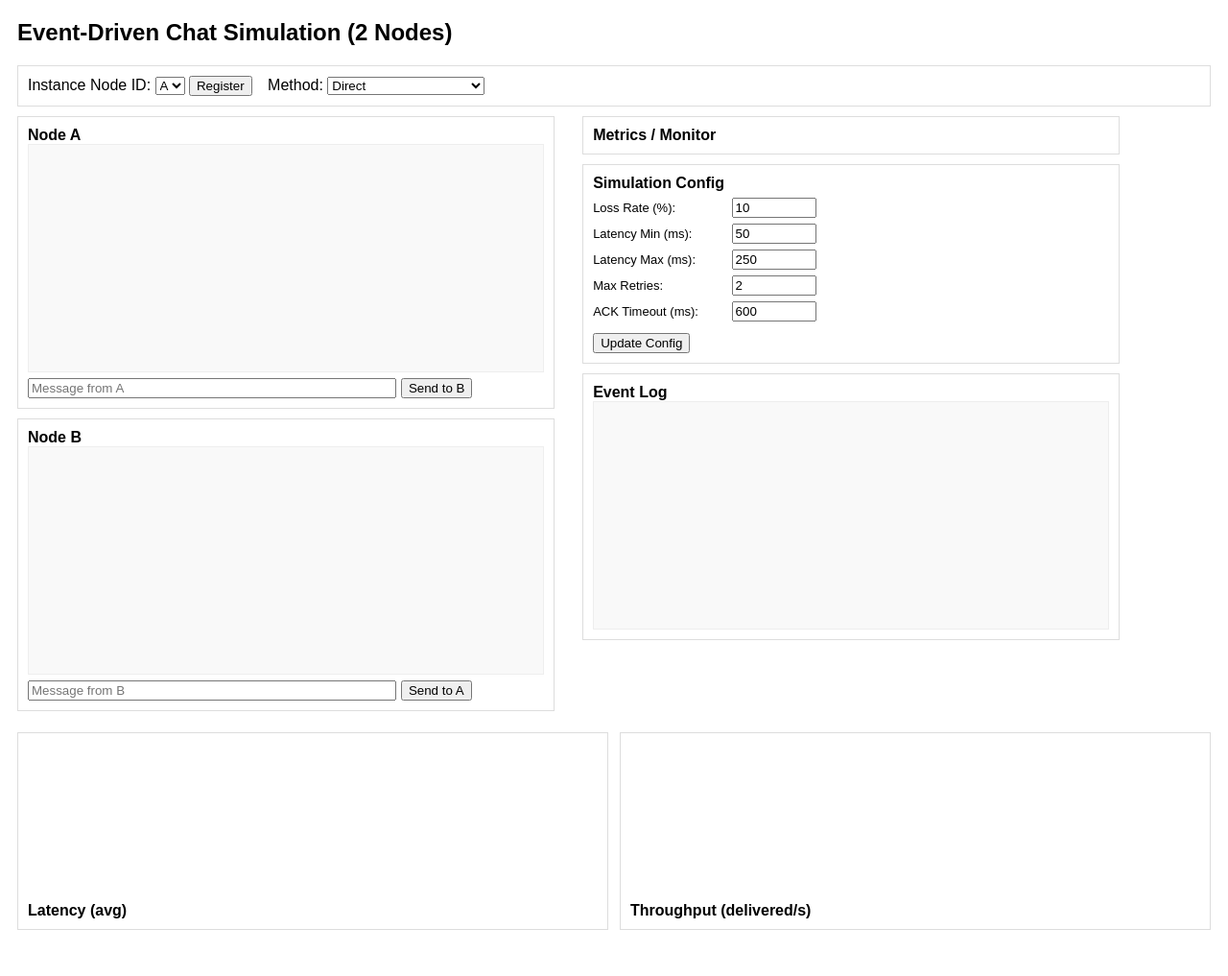
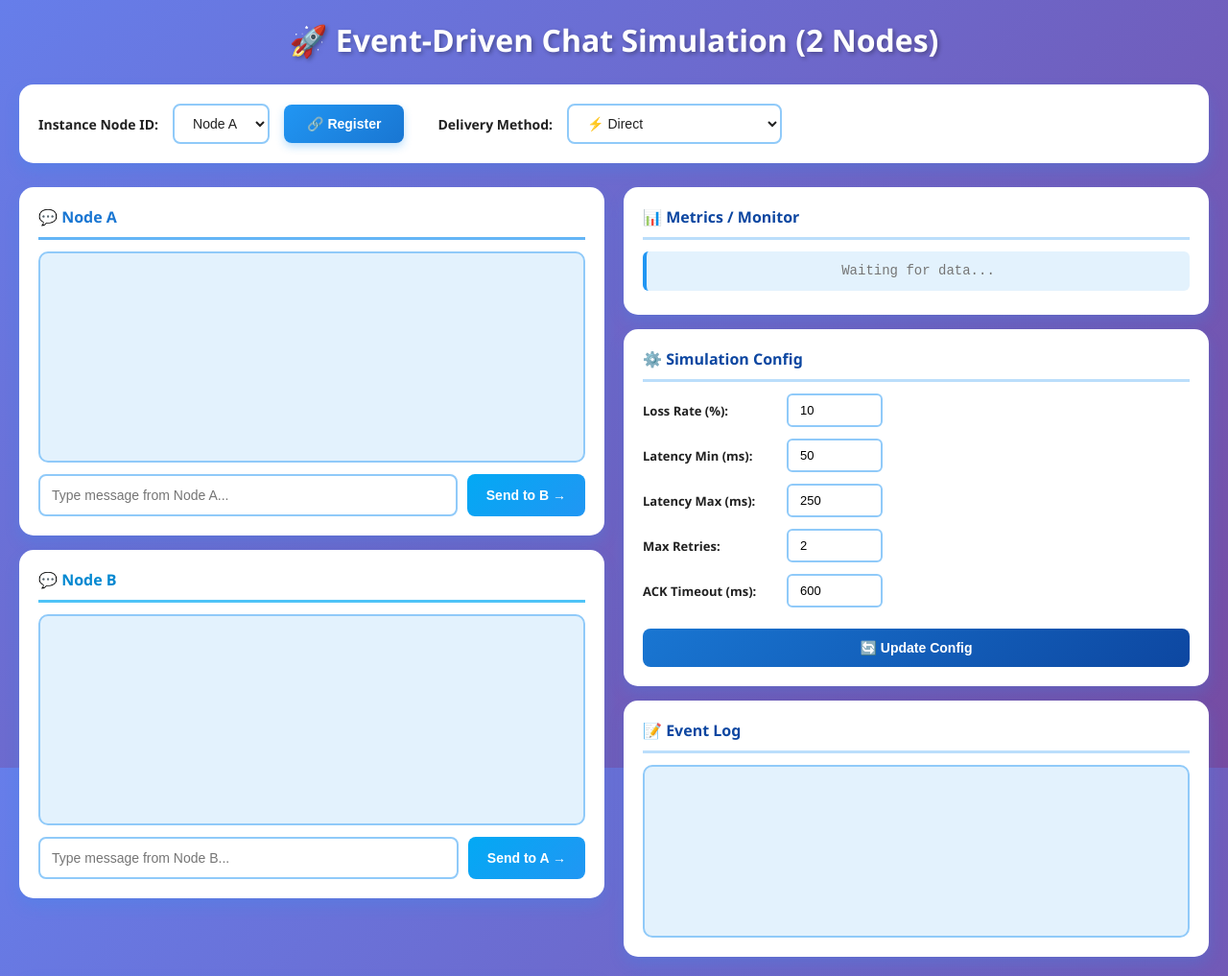
Before and after one commit to Riskyduha/Final-Project---Distributed-System, a Flask app: page / in a window 1280 px wide. Shown: the top 1017 px of the page at 96% size. Before the commit the page ends 969 px from the top, so only its background shows below. Run offline with Flask 2, Linux system fonts and the light colour scheme; a map, chart or similar area stays blank; some libraries are stand-ins or nearby versions.

Commit message:
CSS Update

```diff
--- /dev/null
+++ b/static/css/style.css
@@ -0,0 +1,435 @@
+/* Modern Blue Theme CSS */
+:root {
+  --primary-blue: #2196F3;
+  --dark-blue: #1976D2;
+  --light-blue: #BBDEFB;
+  --accent-blue: #03A9F4;
+  --navy-blue: #0D47A1;
+  --bg-light: #E3F2FD;
+  --bg-white: #FFFFFF;
+  --text-dark: #212121;
+  --text-light: #757575;
+  --shadow: rgba(33, 150, 243, 0.2);
+  --border: #90CAF9;
+}
+
+* {
+  margin: 0;
+  padding: 0;
+  box-sizing: border-box;
+}
+
+body {
+  font-family: 'Segoe UI', Tahoma, Geneva, Verdana, sans-serif;
+  background: linear-gradient(135deg, #667eea 0%, #764ba2 100%);
+  background-attachment: fixed;
+  color: var(--text-dark);
+  padding: 20px;
+  min-height: 100vh;
+}
+
+/* Header */
+h2 {
+  text-align: center;
+  color: white;
+  font-size: 2em;
+  margin-bottom: 25px;
+  text-shadow: 2px 2px 4px rgba(0, 0, 0, 0.3);
+  font-weight: 600;
+}
+
+/* Container Layout */
+.container {
+  max-width: 1600px;
+  margin: 0 auto;
+}
+
+/* Control Panel */
+.control-panel {
+  background: white;
+  border-radius: 15px;
+  padding: 20px;
+  margin-bottom: 25px;
+  box-shadow: 0 8px 16px var(--shadow);
+  display: flex;
+  align-items: center;
+  flex-wrap: wrap;
+  gap: 15px;
+}
+
+.control-panel label {
+  color: var(--text-dark);
+  font-weight: 600;
+  font-size: 14px;
+}
+
+.control-panel select,
+.control-panel input[type="number"] {
+  padding: 10px 15px;
+  border: 2px solid var(--border);
+  border-radius: 8px;
+  font-size: 14px;
+  transition: all 0.3s ease;
+  background: white;
+  color: var(--text-dark);
+}
+
+.control-panel select:focus,
+.control-panel input[type="number"]:focus {
+  outline: none;
+  border-color: var(--primary-blue);
+  box-shadow: 0 0 0 3px rgba(33, 150, 243, 0.1);
+}
+
+.control-panel button {
+  background: linear-gradient(135deg, var(--primary-blue), var(--dark-blue));
+  color: white;
+  border: none;
+  padding: 12px 24px;
+  border-radius: 8px;
+  font-size: 14px;
+  font-weight: 600;
+  cursor: pointer;
+  transition: all 0.3s ease;
+  box-shadow: 0 4px 8px rgba(33, 150, 243, 0.3);
+}
+
+.control-panel button:hover {
+  transform: translateY(-2px);
+  box-shadow: 0 6px 12px rgba(33, 150, 243, 0.4);
+}
+
+.control-panel button:active {
+  transform: translateY(0);
+}
+
+/* Main Layout */
+.main-layout {
+  display: grid;
+  grid-template-columns: 1fr 1fr;
+  gap: 20px;
+  margin-bottom: 20px;
+}
+
+/* Panel Styling */
+.panel {
+  display: flex;
+  flex-direction: column;
+  gap: 15px;
+}
+
+/* Card Styling */
+.card {
+  background: white;
+  border-radius: 15px;
+  padding: 20px;
+  box-shadow: 0 8px 16px var(--shadow);
+  transition: all 0.3s ease;
+}
+
+.card:hover {
+  transform: translateY(-3px);
+  box-shadow: 0 12px 24px var(--shadow);
+}
+
+.card strong {
+  display: block;
+  color: var(--navy-blue);
+  font-size: 16px;
+  margin-bottom: 12px;
+  padding-bottom: 10px;
+  border-bottom: 3px solid var(--light-blue);
+}
+
+/* Node Specific Colors */
+.node-a strong {
+  color: #1976D2;
+  border-bottom-color: #64B5F6;
+}
+
+.node-b strong {
+  color: #0288D1;
+  border-bottom-color: #4FC3F7;
+}
+
+/* Log Areas */
+.log {
+  height: 220px;
+  overflow-y: auto;
+  background: var(--bg-light);
+  padding: 12px;
+  border-radius: 10px;
+  border: 2px solid var(--border);
+  font-family: 'Courier New', monospace;
+  font-size: 13px;
+  line-height: 1.6;
+}
+
+.log::-webkit-scrollbar {
+  width: 8px;
+}
+
+.log::-webkit-scrollbar-track {
+  background: #E3F2FD;
+  border-radius: 10px;
+}
+
+.log::-webkit-scrollbar-thumb {
+  background: var(--primary-blue);
+  border-radius: 10px;
+}
+
+.log::-webkit-scrollbar-thumb:hover {
+  background: var(--dark-blue);
+}
+
+.log div {
+  padding: 5px;
+  margin-bottom: 3px;
+  background: white;
+  border-radius: 5px;
+  border-left: 3px solid var(--primary-blue);
+}
+
+/* Input Section */
+.input-section {
+  display: flex;
+  gap: 10px;
+  margin-top: 12px;
+}
+
+.input-section input {
+  flex: 1;
+  padding: 12px;
+  border: 2px solid var(--border);
+  border-radius: 8px;
+  font-size: 14px;
+  transition: all 0.3s ease;
+}
+
+.input-section input:focus {
+  outline: none;
+  border-color: var(--primary-blue);
+  box-shadow: 0 0 0 3px rgba(33, 150, 243, 0.1);
+}
+
+.input-section button {
+  background: linear-gradient(135deg, var(--accent-blue), var(--primary-blue));
+  color: white;
+  border: none;
+  padding: 12px 20px;
+  border-radius: 8px;
+  font-size: 14px;
+  font-weight: 600;
+  cursor: pointer;
+  transition: all 0.3s ease;
+  white-space: nowrap;
+}
+
+.input-section button:hover {
+  transform: scale(1.05);
+  box-shadow: 0 4px 12px rgba(3, 169, 244, 0.4);
+}
+
+/* Metrics Styling */
+.metrics {
+  font-size: 14px;
+  line-height: 1.8;
+}
+
+.metrics div {
+  padding: 8px;
+  margin-bottom: 5px;
+  background: var(--bg-light);
+  border-radius: 6px;
+  border-left: 4px solid var(--primary-blue);
+  font-family: 'Courier New', monospace;
+}
+
+/* Config Section */
+.config-row {
+  display: flex;
+  align-items: center;
+  margin-bottom: 12px;
+}
+
+.config-row label {
+  flex: 0 0 150px;
+  font-size: 13px;
+  font-weight: 600;
+  color: var(--text-dark);
+}
+
+.config-row input {
+  width: 100px;
+  padding: 8px 12px;
+  border: 2px solid var(--border);
+  border-radius: 6px;
+  font-size: 13px;
+  transition: all 0.3s ease;
+}
+
+.config-row input:focus {
+  outline: none;
+  border-color: var(--primary-blue);
+  box-shadow: 0 0 0 3px rgba(33, 150, 243, 0.1);
+}
+
+#updateConfigBtn {
+  margin-top: 10px;
+  width: 100%;
+  background: linear-gradient(135deg, var(--dark-blue), var(--navy-blue));
+  color: white;
+  border: none;
+  padding: 12px;
+  border-radius: 8px;
+  font-size: 14px;
+  font-weight: 600;
+  cursor: pointer;
+  transition: all 0.3s ease;
+}
+
+#updateConfigBtn:hover {
+  transform: translateY(-2px);
+  box-shadow: 0 6px 12px rgba(25, 118, 210, 0.4);
+}
+
+/* Charts Section */
+.charts-container {
+  display: grid;
+  grid-template-columns: 1fr 1fr;
+  gap: 20px;
+  margin-top: 20px;
+}
+
+.chart-card {
+  background: white;
+  border-radius: 15px;
+  padding: 20px;
+  box-shadow: 0 8px 16px var(--shadow);
+}
+
+.chart-card strong {
+  display: block;
+  color: var(--navy-blue);
+  font-size: 16px;
+  margin-bottom: 15px;
+  text-align: center;
+}
+
+canvas {
+  max-width: 100%;
+  height: 200px !important;
+}
+
+/* Event Log Specific */
+#eventLog {
+  height: 180px;
+}
+
+/* Responsive Design */
+@media (max-width: 1200px) {
+  .main-layout {
+    grid-template-columns: 1fr;
+  }
+
+  .charts-container {
+    grid-template-columns: 1fr;
+  }
+}
+
+@media (max-width: 768px) {
+  body {
+    padding: 10px;
+  }
+
+  h2 {
+    font-size: 1.5em;
+  }
+
+  .control-panel {
+    flex-direction: column;
+    align-items: stretch;
+  }
+
+  .control-panel button {
+    width: 100%;
+  }
+
+  .card {
+    padding: 15px;
+  }
+
+  .config-row {
+    flex-direction: column;
+    align-items: flex-start;
+    gap: 5px;
+  }
+
+  .config-row label {
+    flex: none;
+  }
+
+  .config-row input {
+    width: 100%;
+  }
+}
+
+/* Animations */
+@keyframes fadeIn {
+  from {
+    opacity: 0;
+    transform: translateY(10px);
+  }
+  to {
+    opacity: 1;
+    transform: translateY(0);
+  }
+}
+
+.card {
+  animation: fadeIn 0.5s ease;
+}
+
+/* Status Indicators */
+.status-connected {
+  display: inline-block;
+  width: 10px;
+  height: 10px;
+  background: #4CAF50;
+  border-radius: 50%;
+  margin-right: 8px;
+  animation: pulse 2s infinite;
+}
+
+@keyframes pulse {
+  0%, 100% {
+    opacity: 1;
+  }
+  50% {
+    opacity: 0.5;
+  }
+}
+
+/* Loading State */
+.loading {
+  text-align: center;
+  padding: 20px;
+  color: var(--text-light);
+}
+
+/* Success/Error Messages */
+.message-success {
+  background: #C8E6C9 !important;
+  border-left-color: #4CAF50 !important;
+}
+
+.message-error {
+  background: #FFCDD2 !important;
+  border-left-color: #F44336 !important;
+}
+
+.message-info {
+  background: var(--bg-light) !important;
+  border-left-color: var(--primary-blue) !important;
+}
--- a/static/js/app.js
+++ b/static/js/app.js
@@ -101,11 +101,60 @@ function initCharts(){
     data: {
       labels: timeLabels,
       datasets: [
-        {label: 'Direct', data: latencyData.Direct, borderColor: 'rgb(75, 192, 192)', tension: 0.1},
-        {label: 'PubSub', data: latencyData.PubSub, borderColor: 'rgb(255, 99, 132)', tension: 0.1}
+        {
+          label: 'Direct',
+          data: latencyData.Direct,
+          borderColor: '#2196F3',
+          backgroundColor: 'rgba(33, 150, 243, 0.1)',
+          borderWidth: 3,
+          tension: 0.4,
+          fill: true
+        },
+        {
+          label: 'PubSub',
+          data: latencyData.PubSub,
+          borderColor: '#03A9F4',
+          backgroundColor: 'rgba(3, 169, 244, 0.1)',
+          borderWidth: 3,
+          tension: 0.4,
+          fill: true
+        }
       ]
     },
-    options: {responsive: true, maintainAspectRatio: false, scales: {y: {beginAtZero: true}}}
+    options: {
+      responsive: true,
+      maintainAspectRatio: false,
+      plugins: {
+        legend: {
+          labels: {
+            color: '#212121',
+            font: {
+              size: 13,
+              weight: 600
+            }
+          }
+        }
+      },
+      scales: {
+        y: {
+          beginAtZero: true,
+          grid: {
+            color: '#E3F2FD'
+          },
+          ticks: {
+            color: '#757575'
+          }
+        },
+        x: {
+          grid: {
+            color: '#E3F2FD'
+          },
+          ticks: {
+            color: '#757575'
+          }
+        }
+      }
+    }
   });
   const throughputCtx = document.getElementById('throughputChart').getContext('2d');
   throughputChart = new Chart(throughputCtx, {
@@ -113,11 +162,60 @@ function initCharts(){
     data: {
       labels: timeLabels,
       datasets: [
-        {label: 'Direct', data: throughputData.Direct, borderColor: 'rgb(75, 192, 192)', tension: 0.1},
-        {label: 'PubSub', data: throughputData.PubSub, borderColor: 'rgb(255, 99, 132)', tension: 0.1}
+        {
+          label: 'Direct',
+          data: throughputData.Direct,
+          borderColor: '#1976D2',
+          backgroundColor: 'rgba(25, 118, 210, 0.1)',
+          borderWidth: 3,
+          tension: 0.4,
+          fill: true
+        },
+        {
+          label: 'PubSub',
+          data: throughputData.PubSub,
+          borderColor: '#0288D1',
+          backgroundColor: 'rgba(2, 136, 209, 0.1)',
+          borderWidth: 3,
+          tension: 0.4,
+          fill: true
+        }
       ]
     },
-    options: {responsive: true, maintainAspectRatio: false, scales: {y: {beginAtZero: true}}}
+    options: {
+      responsive: true,
+      maintainAspectRatio: false,
+      plugins: {
+        legend: {
+          labels: {
+            color: '#212121',
+            font: {
+              size: 13,
+              weight: 600
+            }
+          }
+        }
+      },
+      scales: {
+        y: {
+          beginAtZero: true,
+          grid: {
+            color: '#E3F2FD'
+          },
+          ticks: {
+            color: '#757575'
+          }
+        },
+        x: {
+          grid: {
+            color: '#E3F2FD'
+          },
+          ticks: {
+            color: '#757575'
+          }
+        }
+      }
+    }
   });
 }
 
--- a/templates/index.html
+++ b/templates/index.html
@@ -2,58 +2,70 @@
 <html>
 <head>
   <meta charset="utf-8">
+  <meta name="viewport" content="width=device-width, initial-scale=1.0">
   <title>Event-Driven Chat Simulation</title>
-  <style>
-    body{font-family: Arial, sans-serif;margin:18px}
-    .panel{display:inline-block;vertical-align:top;width:45%;margin-right:2%;}
-    .card{border:1px solid #ddd;padding:10px;margin-bottom:10px}
-    .log{height:220px;overflow:auto;background:#f9f9f9;padding:8px;border:1px solid #eee}
-    .metrics{font-size:14px}
-    .config-row{margin:6px 0}
-    .config-row label{display:inline-block;width:140px;font-size:13px}
-    .config-row input{width:80px}
-    canvas{max-width:100%;height:180px}
-  </style>
+  <link rel="stylesheet" href="/static/css/style.css">
   <script src="https://cdn.socket.io/4.7.2/socket.io.min.js" integrity="" crossorigin="anonymous"></script>
   <script src="https://cdn.jsdelivr.net/npm/chart.js@4.4.0/dist/chart.umd.min.js"></script>
 </head>
 <body>
-  <h2>Event-Driven Chat Simulation (2 Nodes)</h2>
-  <div class="card">
-    <label>Instance Node ID: </label>
+  <div class="container">
+    <h2>🚀 Event-Driven Chat Simulation (2 Nodes)</h2>
+
+    <!-- Control Panel -->
+    <div class="control-panel">
+      <label>Instance Node ID:</label>
       <select id="nodeSelect">
-      <option value="A">A</option>
-      <option value="B">B</option>
+        <option value="A">Node A</option>
+        <option value="B">Node B</option>
       </select>
-    <button id="registerBtn">Register</button>
-    <label style="margin-left:12px">Method: </label>
+      <button id="registerBtn">🔗 Register</button>
+
+      <label style="margin-left: 20px">Delivery Method:</label>
       <select id="methodSelect">
-      <option value="Direct">Direct</option>
-      <option value="PubSub">PubSub (ACK+Resend)</option>
+        <option value="Direct">⚡ Direct</option>
+        <option value="PubSub">📡 PubSub (ACK+Resend)</option>
       </select>
     </div>
 
+    <!-- Main Layout -->
+    <div class="main-layout">
+      <!-- Left Panel - Chat Nodes -->
       <div class="panel">
-    <div class="card"><strong>Node A</strong>
+        <!-- Node A -->
+        <div class="card node-a">
+          <strong>💬 Node A</strong>
           <div id="panelA" class="log"></div>
-      <div style="margin-top:6px">
-        <input id="msgA" placeholder="Message from A" style="width:70%"/>
-        <button onclick="sendFrom('A')">Send to B</button>
+          <div class="input-section">
+            <input id="msgA" placeholder="Type message from Node A..." />
+            <button onclick="sendFrom('A')">Send to B →</button>
           </div>
         </div>
-    <div class="card"><strong>Node B</strong>
+
+        <!-- Node B -->
+        <div class="card node-b">
+          <strong>💬 Node B</strong>
           <div id="panelB" class="log"></div>
-      <div style="margin-top:6px">
-        <input id="msgB" placeholder="Message from B" style="width:70%"/>
-        <button onclick="sendFrom('B')">Send to A</button>
+          <div class="input-section">
+            <input id="msgB" placeholder="Type message from Node B..." />
+            <button onclick="sendFrom('B')">Send to A →</button>
           </div>
         </div>
       </div>
+
+      <!-- Right Panel - Monitoring & Config -->
       <div class="panel">
-    <div class="card"><strong>Metrics / Monitor</strong>
-      <div id="metrics" class="metrics"></div>
+        <!-- Metrics -->
+        <div class="card">
+          <strong>📊 Metrics / Monitor</strong>
+          <div id="metrics" class="metrics">
+            <div class="loading">Waiting for data...</div>
           </div>
-    <div class="card"><strong>Simulation Config</strong>
+        </div>
+
+        <!-- Configuration -->
+        <div class="card">
+          <strong>⚙️ Simulation Config</strong>
           <div class="config-row">
             <label>Loss Rate (%):</label>
             <input id="lossRate" type="number" min="0" max="100" value="10"/>
@@ -74,15 +86,28 @@
             <label>ACK Timeout (ms):</label>
             <input id="ackTimeout" type="number" min="100" value="600"/>
           </div>
-      <button id="updateConfigBtn" style="margin-top:6px">Update Config</button>
+          <button id="updateConfigBtn">🔄 Update Config</button>
         </div>
-    <div class="card"><strong>Event Log</strong>
+
+        <!-- Event Log -->
+        <div class="card">
+          <strong>📝 Event Log</strong>
           <div id="eventLog" class="log"></div>
         </div>
       </div>
-  <div style="margin-top:12px;display:flex;gap:12px">
-    <div class="card" style="flex:1"><strong>Latency (avg)</strong><canvas id="latencyChart"></canvas></div>
-    <div class="card" style="flex:1"><strong>Throughput (delivered/s)</strong><canvas id="throughputChart"></canvas></div>
+    </div>
+
+    <!-- Charts Section -->
+    <div class="charts-container">
+      <div class="chart-card">
+        <strong>⏱️ Latency (avg)</strong>
+        <canvas id="latencyChart"></canvas>
+      </div>
+      <div class="chart-card">
+        <strong>📈 Throughput (delivered/s)</strong>
+        <canvas id="throughputChart"></canvas>
+      </div>
+    </div>
   </div>
 
   <script src="/static/js/app.js"></script>
```
Lines whose indentation alone changed are shown as unchanged.
